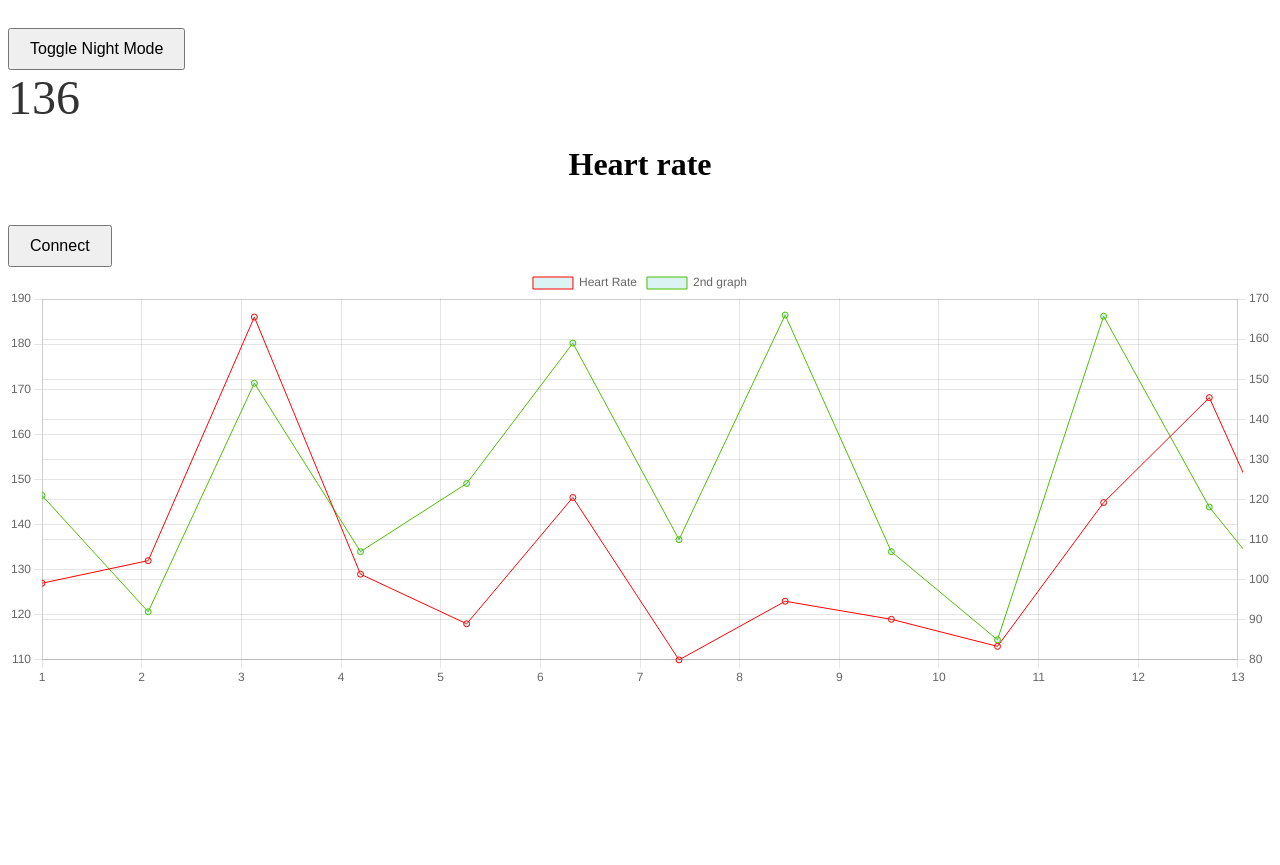
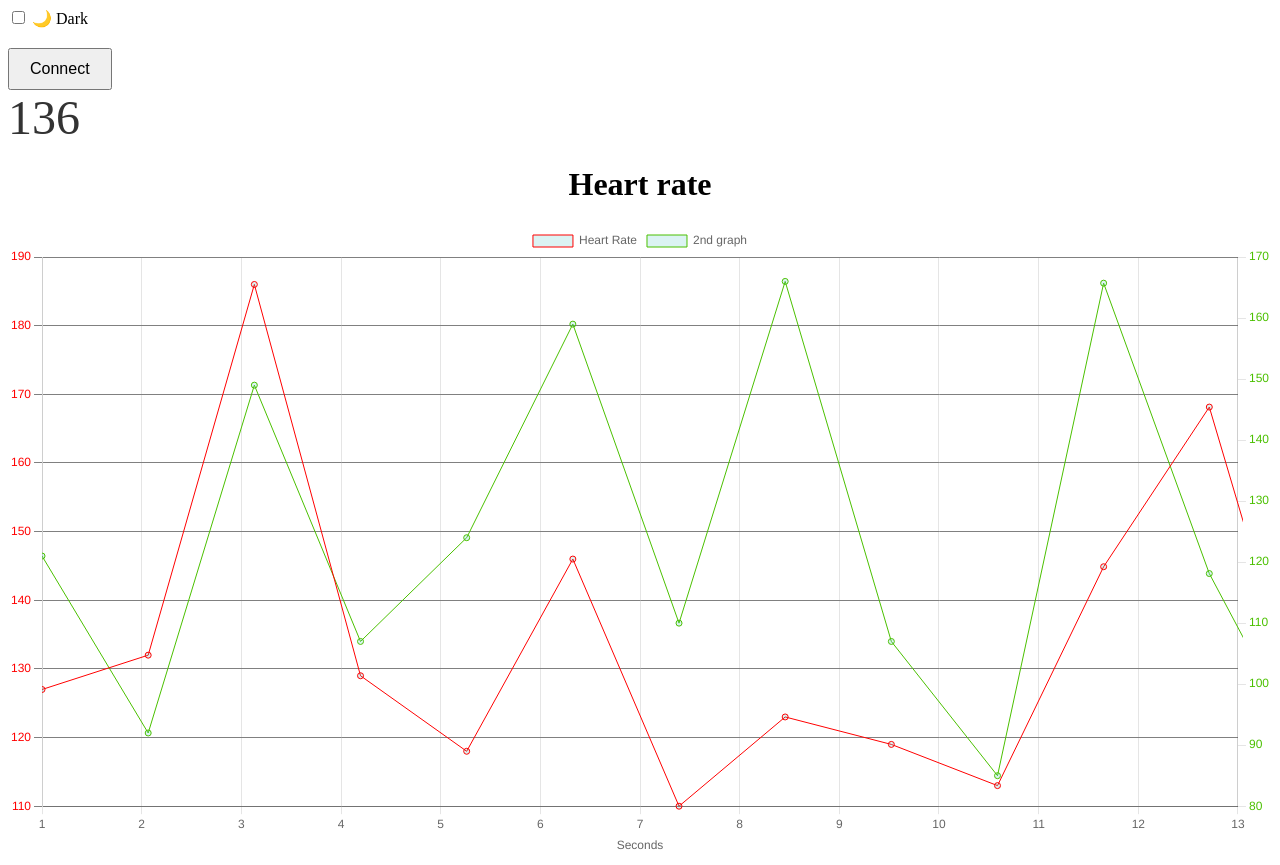
Before and after one commit to FaroukLemmouchi/hrate, a Flask app: page / in a window 1280 px wide. Before the commit the page ends 682 px from the top, so only its background shows below. Run offline with Flask 3, Linux system fonts and the light colour scheme.

Commit message:
dark mode ok

```diff
--- a/app/static/js/app.js
+++ b/app/static/js/app.js
@@ -52,12 +52,26 @@ const config = {
     type: 'line',
     data: data,
     options: {
+        responsive: true,
+
+        plugins: {
+            legend: {
+                position: 'top',
+            },
+        },
+        scales: {
             x: {
+                display: true,
                 title: {
                     display: true,
-                text: 'Time'
+                    text: 'Seconds'
                 },
+                // grid: {
+                //     color: 'grey'  // Change the grid color for x-axis
+                // },
+
             },
+
             'y-axis-1': {
                 type: 'linear',
                 display: true,
@@ -67,10 +81,18 @@ const config = {
                     min: 30,
                     max: 200,
                 },
-            title: {
-                display: true,
-                text: 'Value for Dataset 1'
+                // title: {
+                //     display: true,
+                //     text: 'Value for Dataset 1'
+                // },
+                ticks: {
+                    color: 'rgba(255, 0, 0, 1)'  // Change the y-axis label color
+
+                },
+                grid: {
+                    color: 'grey',  // Change the grid color for x-axis
                 }
+
             },
             'y-axis-2': {
                 type: 'linear',
@@ -82,13 +104,19 @@ const config = {
                     max: 200,
                 },
 
-            title: {
-                display: true,
-                text: 'Value for Dataset 2'
+                // title: {
+                //     display: true,
+                //     text: 'Value for Dataset 2'
+                // },
+                ticks: {
+                    color: 'rgb(75, 192, 0)'  // Change the y-axis label color
+
                 },
+
                 grid: {
                     drawOnChartArea: false  // only want the grid lines for one axis to show up
                 }
+            },
         }
     }
 };
@@ -129,11 +157,15 @@ function updateChart() {
 //     }
 
 
-// document.addEventListener('DOMContentLoaded', (event) => {
-//     const toggleButton = document.getElementById('night-mode-toggle');
-//     const body = document.body;
+document.addEventListener('DOMContentLoaded', (event) => {
+    const checkBox = document.getElementById('night-mode-toggle');
+    const body = document.body;
 
-//     toggleButton.addEventListener('click', () => {
-//         body.classList.toggle('night-mode');
-//     });
-// });
+    checkBox.addEventListener('change', () => {
+        if (this.checked) {
+            body.classList.toggle('night-mode');
+        } else {
+            body.classList.toggle('night-mode');
+        }
+    });
+});
--- a/app/templates/index.html
+++ b/app/templates/index.html
@@ -13,14 +13,17 @@
 </head>
 
 <body>
-    <button id="night-mode-toggle">Toggle Night Mode</button>
+    <div>
+        <input type="checkbox" id="night-mode-toggle" name="dark" />
+        <label for="dark">🌙 Dark</label>
+    </div>
+    <button id="connectButton">Connect</button>
+
     <div id="hr-value">0</div>
 
     <h1>Heart rate</h1>
 
-    <button id="connectButton">Connect</button>
-
-    <canvas id="liveChart" height="100"></canvas>
+    <canvas id="liveChart"></canvas>
 
     <script src="https://cdn.jsdelivr.net/npm/chart.js"></script>
     <script src="{{ url_for('static', filename='js/app.js') }}"></script>
```
Lines whose indentation alone changed are shown as unchanged.
